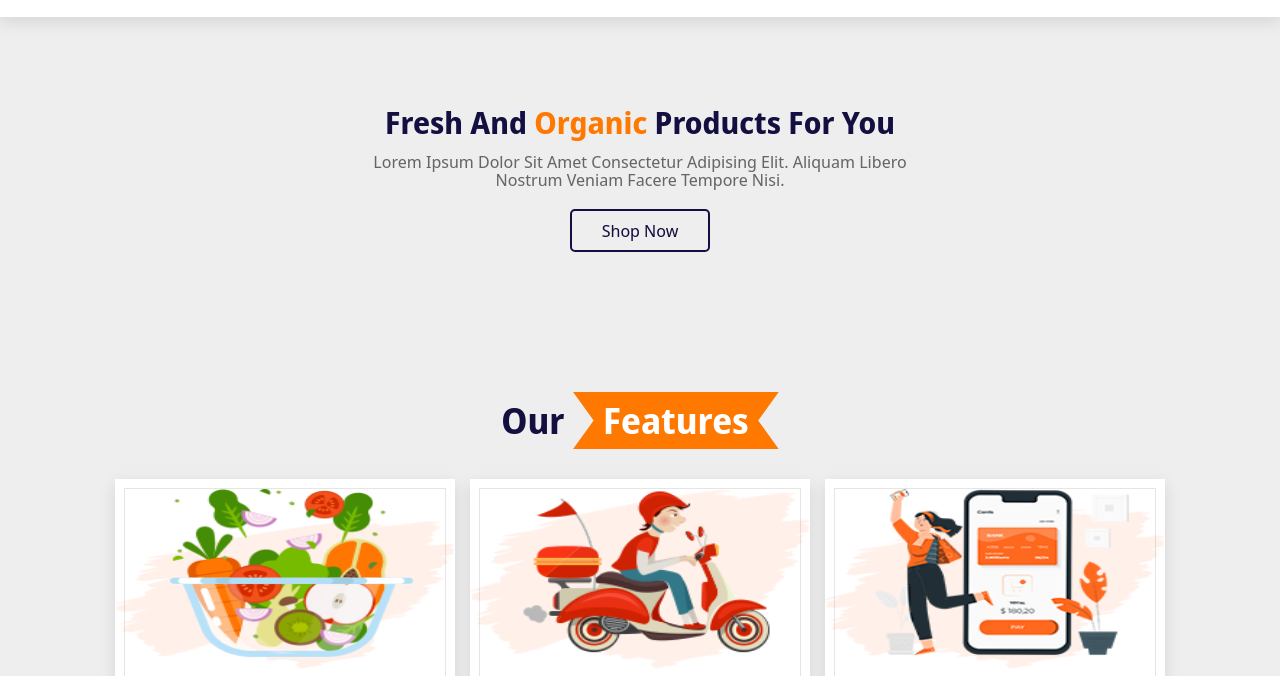
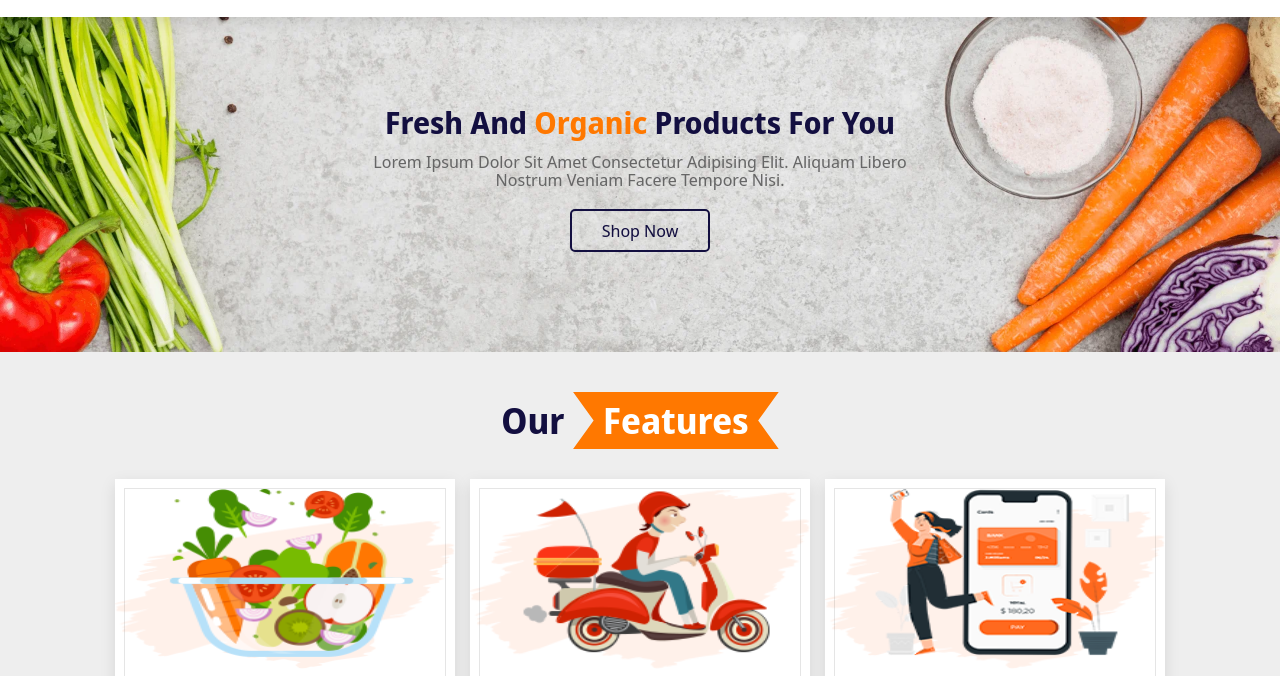
Before and after one commit to Longok/groco, a plain HTML site: page index.html in a window 1280 px wide. Shown: the part 68-744 px from the top of the page. Drawn offline with nearby package versions, Linux system fonts and the light colour scheme.

Commit message:
finish web

```diff
--- a/assets/css/styte.css
+++ b/assets/css/styte.css
@@ -264,7 +264,7 @@ section {
     display: flex;
     align-items: center;
     justify-content: center;
-    background: url(./assets/image/banner-bg.webp) no-repeat;
+    background: url(../image/banner-bg.webp) no-repeat;
     background-position: center;
     background-size: cover;
     padding-top: 17rem;
```
